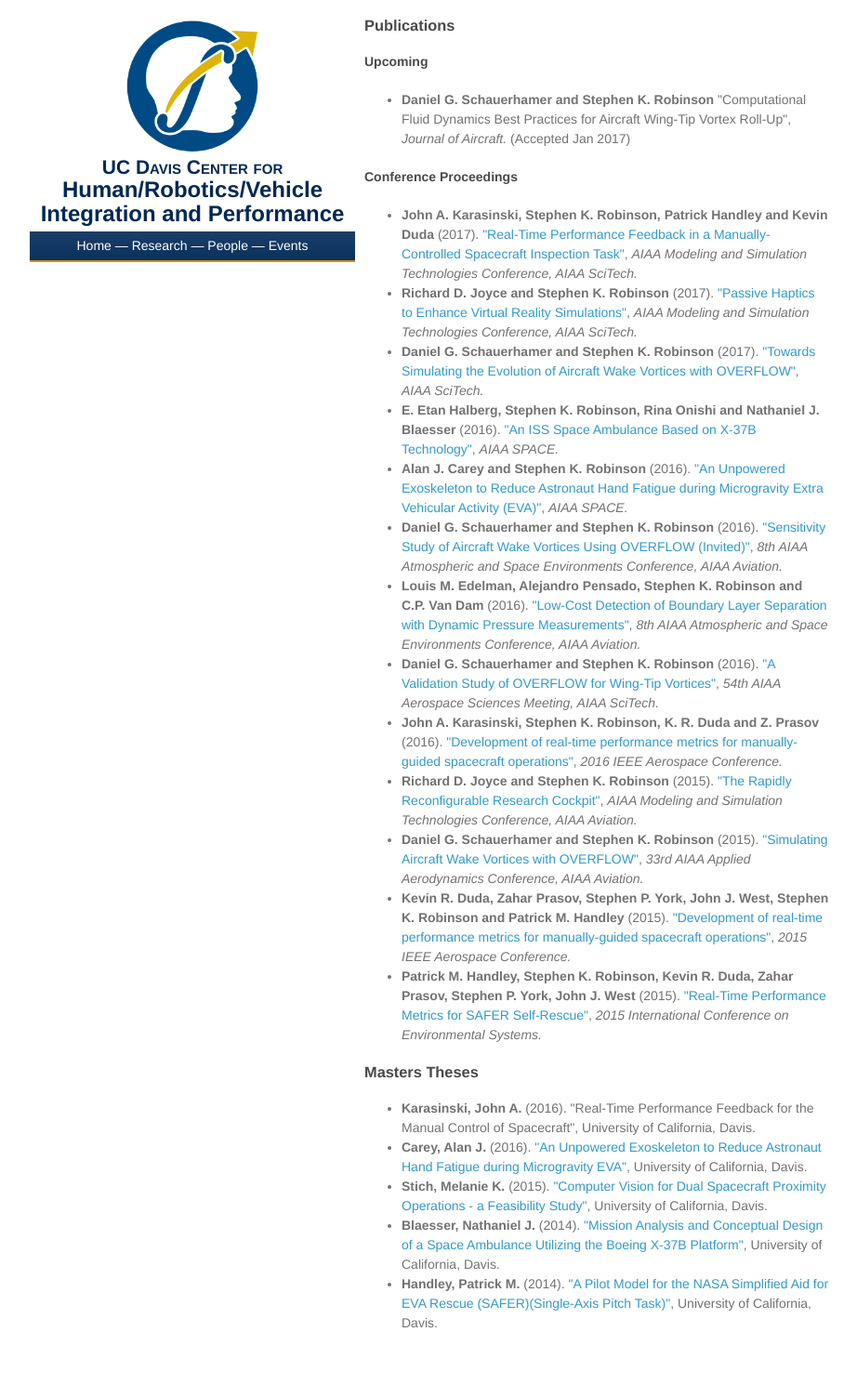
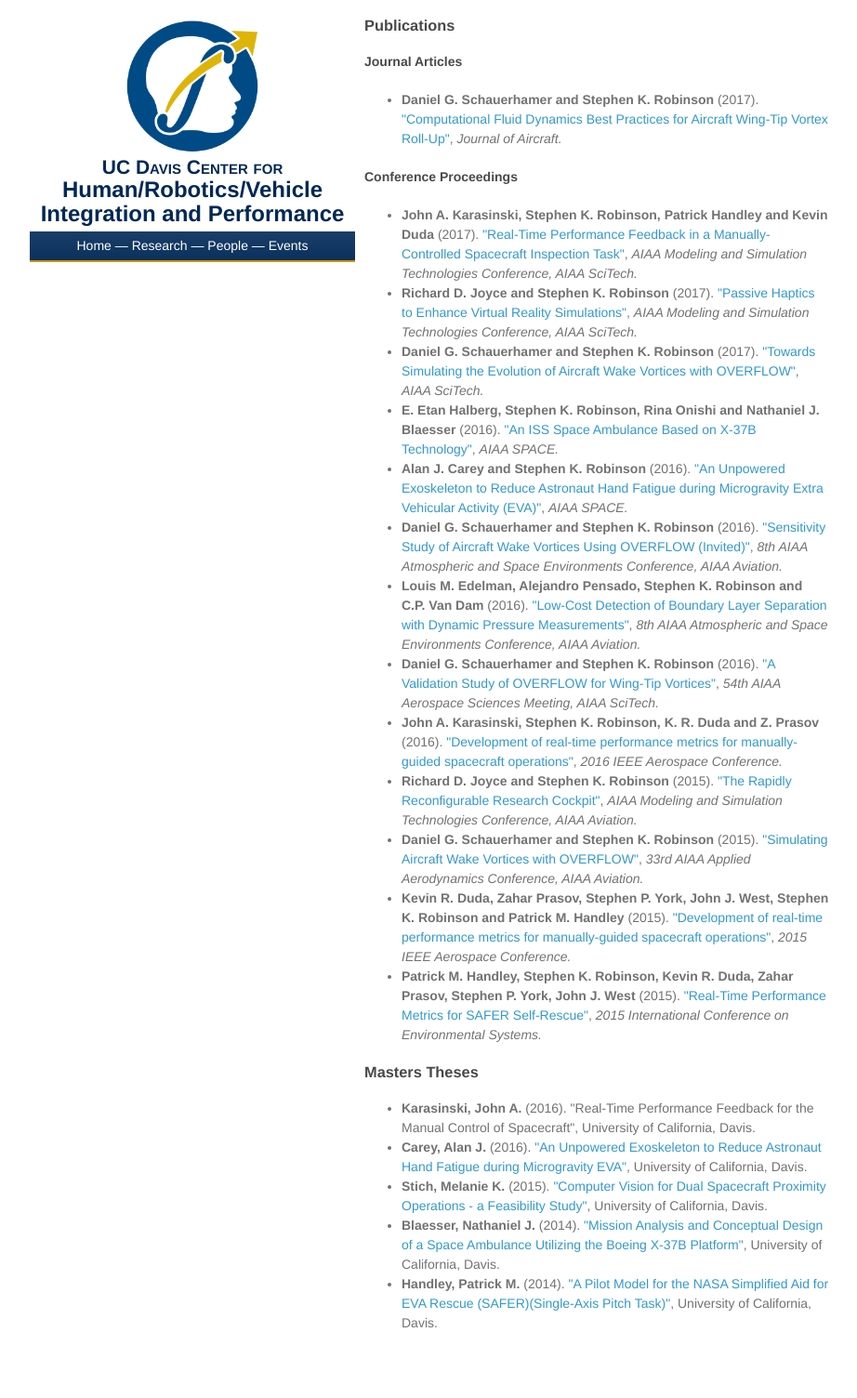
Before and after one commit to HRVIP/HRVIP.github.io, a Jekyll site: the page built from publications.html, in a window 1280 px wide. Shown: the whole page at 93% size, without its empty margins (178-1100 px from the left). Built offline with Jekyll 4.4.1, drawn with Linux system fonts in a browser that asks for light colours.

Commit message:
include DOI for guy's paper

```diff
--- a/_data/publications.csv
+++ b/_data/publications.csv
@@ -1,5 +1,5 @@
 type,year,authors,title,publication,location,doi,url,status
-journal-upcoming,2017,Daniel G. Schauerhamer and Stephen K. Robinson,Computational Fluid Dynamics Best Practices for Aircraft Wing-Tip Vortex Roll-Up,"Journal of Aircraft",,,,"Accepted Jan 2017"
+journal,2017,Daniel G. Schauerhamer and Stephen K. Robinson,Computational Fluid Dynamics Best Practices for Aircraft Wing-Tip Vortex Roll-Up,"Journal of Aircraft",,10.2514/1.C034187,,
 conference,2017,"John A. Karasinski, Stephen K. Robinson, Patrick Handley and Kevin Duda",Real-Time Performance Feedback in a Manually-Controlled Spacecraft Inspection Task,"AIAA Modeling and Simulation Technologies Conference, AIAA SciTech","Grapevine, TX",10.2514/6.2017-1314,,
 conference,2017,Richard D. Joyce and Stephen K. Robinson,Passive Haptics to Enhance Virtual Reality Simulations,"AIAA Modeling and Simulation Technologies Conference, AIAA SciTech","Grapevine, TX",10.2514/6.2017-1313,,
 conference,2017,Daniel G. Schauerhamer and Stephen K. Robinson,Towards Simulating the Evolution of Aircraft Wake Vortices with OVERFLOW,"AIAA SciTech","Grapevine, TX",10.2514/6.2017-0956,,
--- a/publications.html
+++ b/publications.html
@@ -4,6 +4,7 @@
 
 <h3>Publications</h3>
 
+{% comment %}
 <h4>Upcoming</h4>
 <ul>
     {% for publication in site.data.publications %}
@@ -18,6 +19,19 @@
         {% endif %}
     {% endfor %}
 </ul>
+{% endcomment %}
+
+<h4>Journal Articles</h4>
+<ul>
+    {% for publication in site.data.publications %}
+        {% if publication.type == "journal" %}
+            <li>
+                <b>{{ publication.authors }}</b> ({{publication.year}}). <a href="http://dx.doi.org/{{ publication.doi }}">"{{ publication.title }}"</a>, <i>{{ publication.publication }}.</i>
+            </li>
+        {% endif %}
+    {% endfor %}
+</ul>
+
 
 <h4>Conference Proceedings</h4>
 <ul>
```
